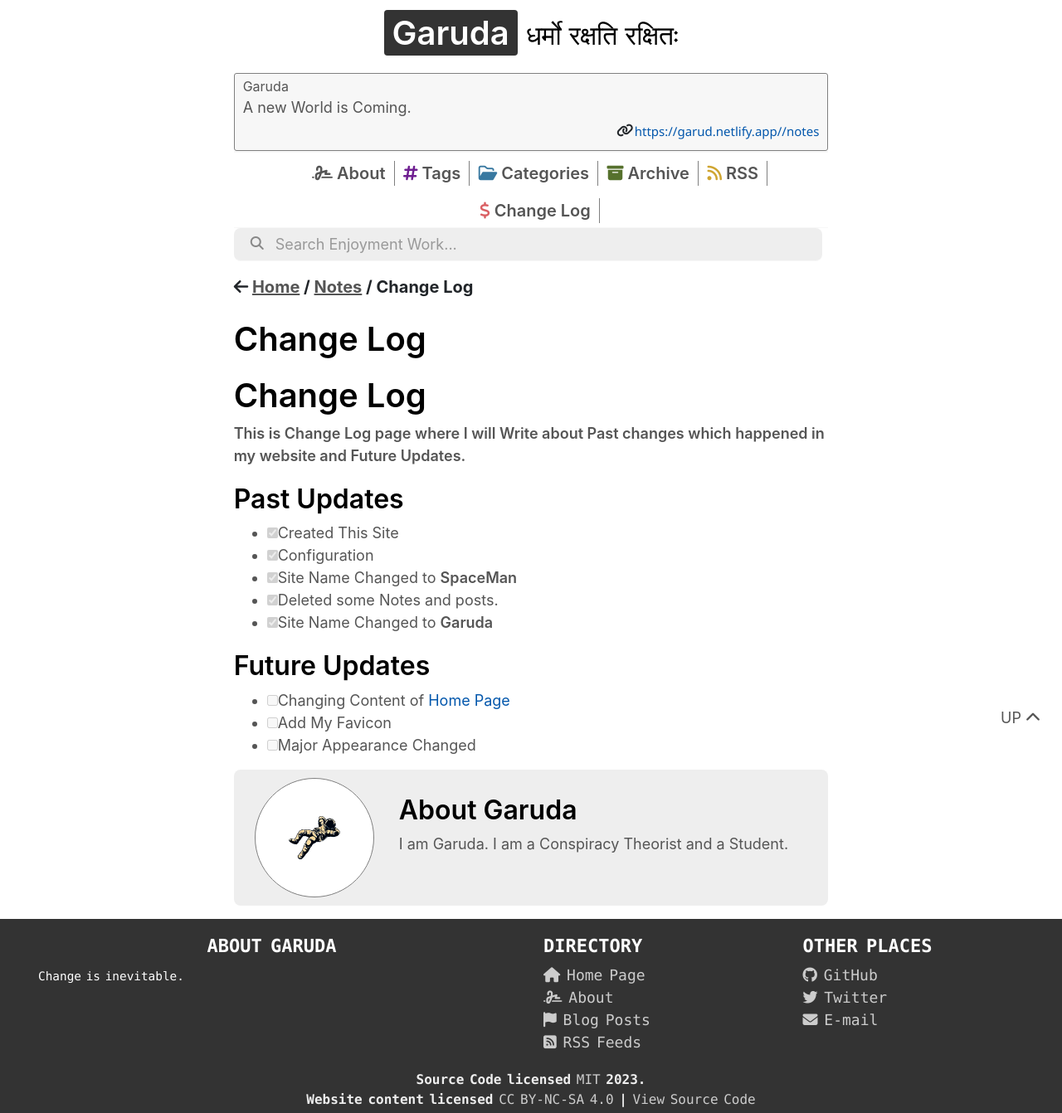
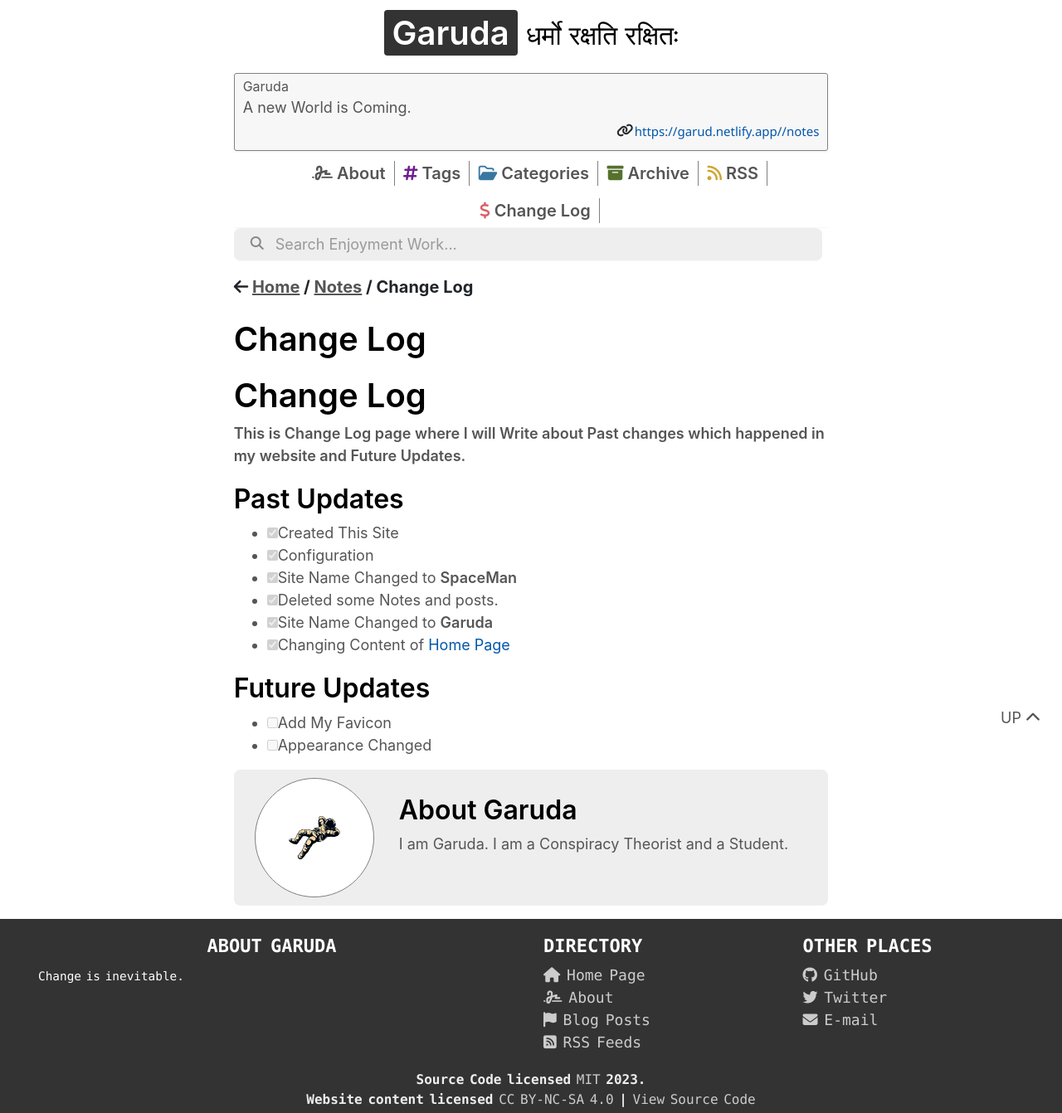
Before and after one commit to stardoom4/blog, a Jekyll site: the page built from _notes/Change-Log.md, in a window 1280 px wide. Shown: the whole page at 83% size. Built offline with Jekyll 4.4.1, drawn with Linux system fonts in a browser that asks for light colours; nearby versions of some CDN libraries.

Commit message:
Update Change-Log.md

```diff
--- a/_notes/Change-Log.md
+++ b/_notes/Change-Log.md
@@ -11,11 +11,11 @@ tag: Main
 - [x] Site Name Changed to **SpaceMan**
 - [x] Deleted some Notes and posts.
 - [x] Site Name Changed to **Garuda**
+- [x] Changing Content of [Home Page](https://garud.netlify.app/)
 
 
 
 ## Future Updates
 
-- [ ] Changing Content of [Home Page](https://garud.netlify.app/)
 - [ ] Add My Favicon
-- [ ] Major Appearance Changed
+- [ ] Appearance Changed
```
